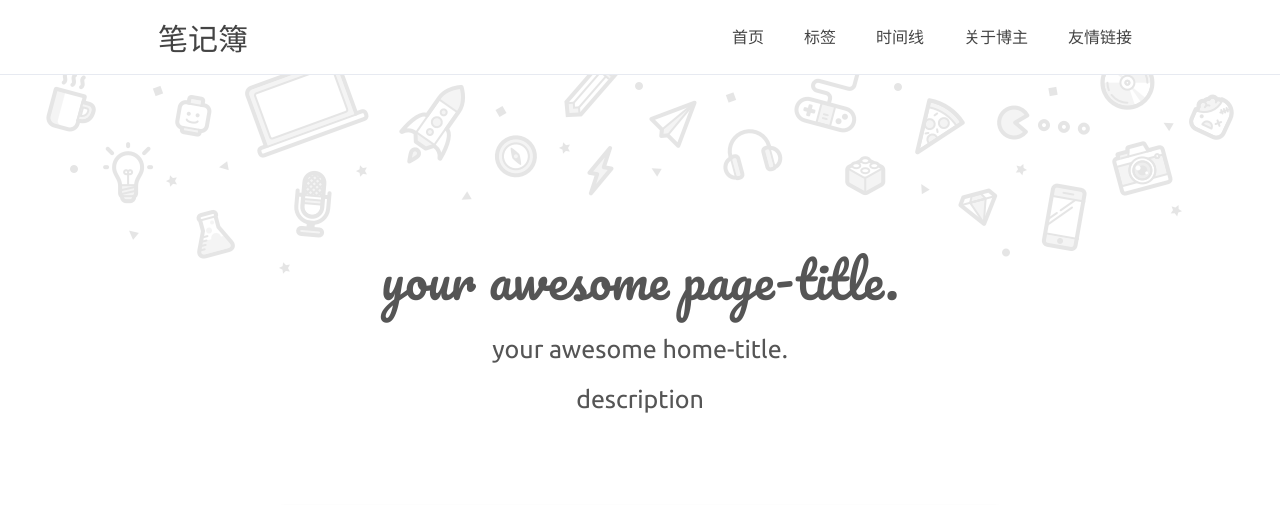
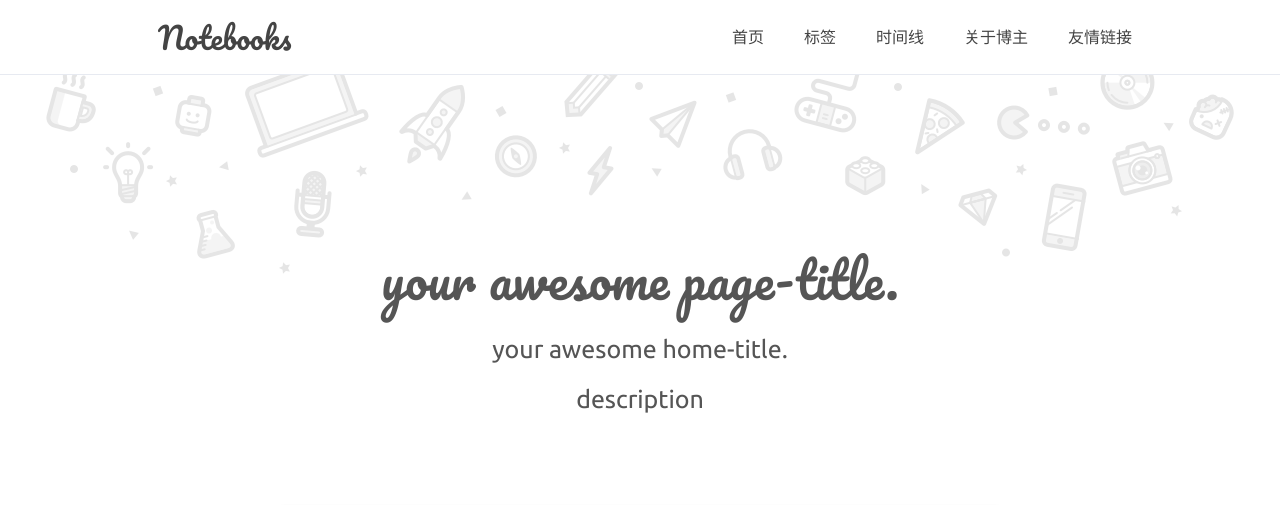
Before and after one commit to leiconghe/leiconghe.github.io, a Jekyll site: the page built from index.html, in a window 1280 px wide. Shown: the top 505 px of the page. Built offline with Jekyll 4.4.1, drawn with Linux system fonts in a browser that asks for light colours; comment, search, counter and statistics services are not loaded.

Commit message:
Update _config.yml

```diff
--- a/_config.yml
+++ b/_config.yml
@@ -16,8 +16,8 @@ nav: # 最佳体验 六个标签 且最好每个标签不超过4中文字
 author: true
 name: '雷从贺'
 NickName: '呵呵'
-webtitle: '笔记簿'
-bio: 'your awesome bio'
+webtitle: 'Notebooks'
+bio: '不要关注我'
 about: true
 aboutyou: '这些都不重要'
 portraits: '/assets/profile.jpeg' # your portraits image file path
```
